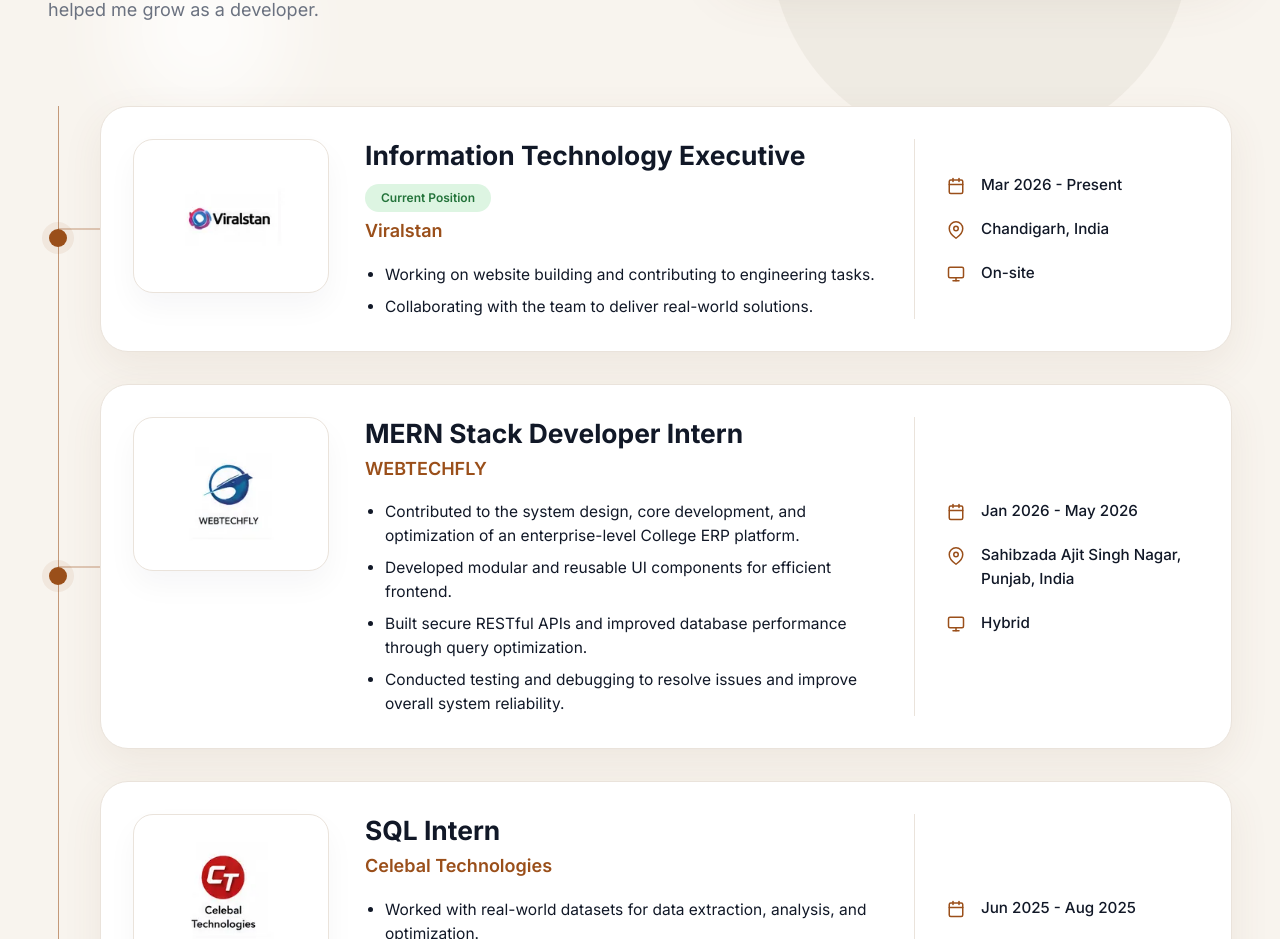
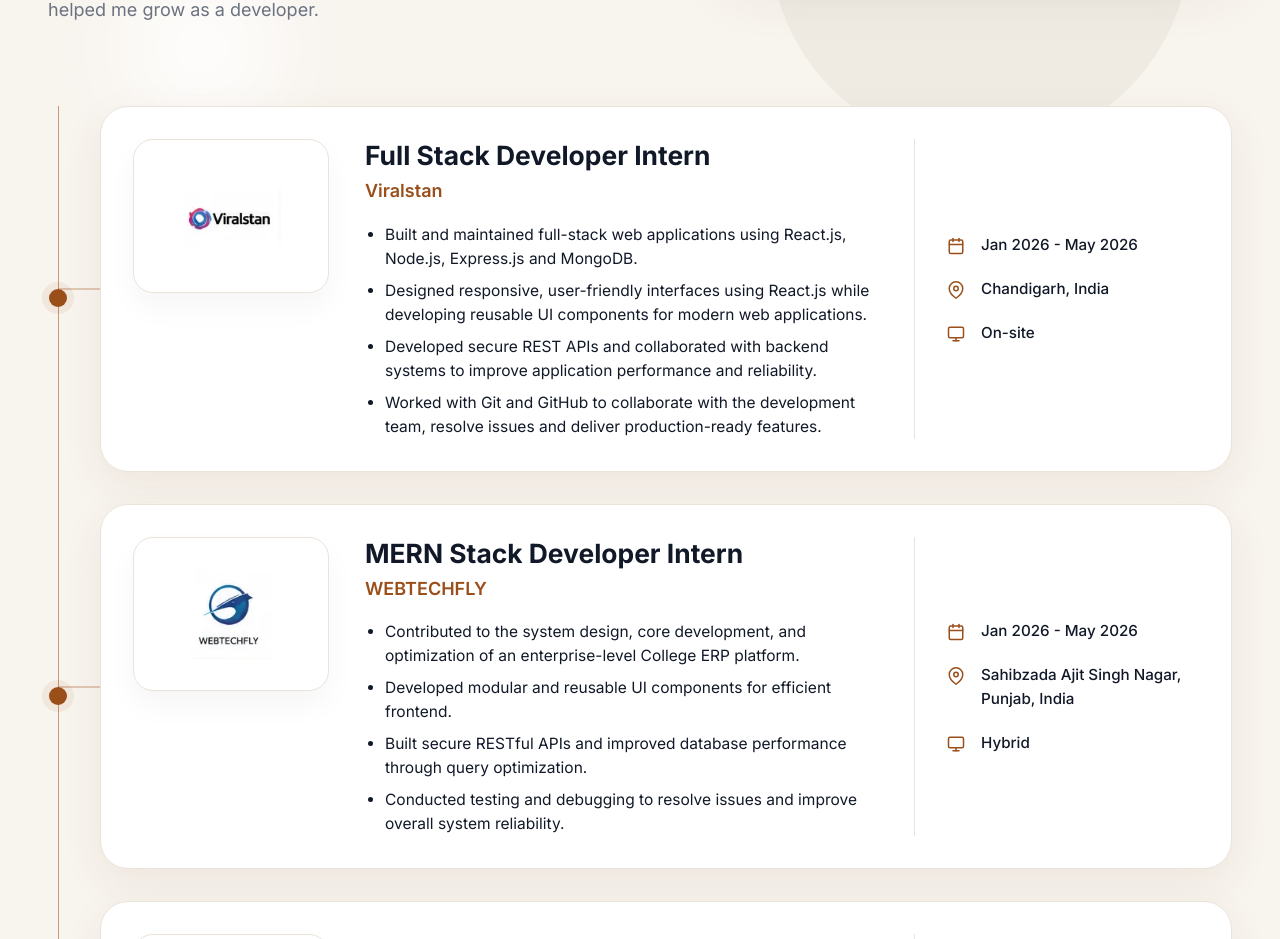
Before and after one commit to avinash-kumar-101/avinash.dev, a React (Vite) app: page / in a window 1280 px wide. Shown: the part 3151-4090 px from the top of the page. Built offline with nearby package versions, Linux system fonts and the light colour scheme.

Commit message:
experience section updated

```diff
--- a/src/sections/Experience.jsx
+++ b/src/sections/Experience.jsx
@@ -18,18 +18,20 @@ const stats = [
 
 const experiences = [
   {
-    role: "Information Technology Executive",
+    role: "Full Stack Developer Intern",
     company: "Viralstan",
-    badge: "Current Position",
-    duration: "Mar 2026 - Present",
+    badge: null,
+    duration: "Jan 2026 - May 2026",
     location: "Chandigarh, India",
     type: "On-site",
     logo: "/experience/viralstan.webp",
     logoAlt: "Viralstan logo",
     logoClass: "max-h-[68px] max-w-[158px]",
     points: [
-      "Working on website building and contributing to engineering tasks.",
-      "Collaborating with the team to deliver real-world solutions.",
+      "Built and maintained full-stack web applications using React.js, Node.js, Express.js and MongoDB.",
+      "Designed responsive, user-friendly interfaces using React.js while developing reusable UI components for modern web applications.",
+      "Developed secure REST APIs and collaborated with backend systems to improve application performance and reliability.",
+      "Worked with Git and GitHub to collaborate with the development team, resolve issues and deliver production-ready features.",
     ],
   },
   {
```
